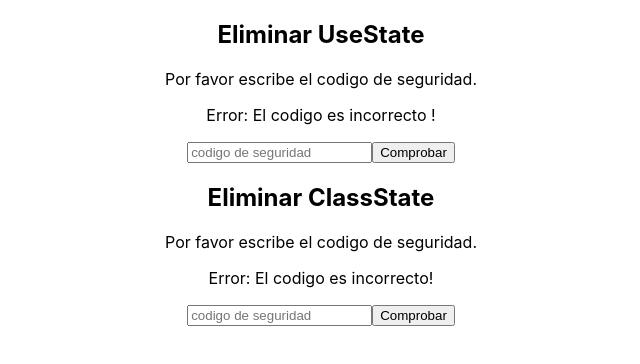
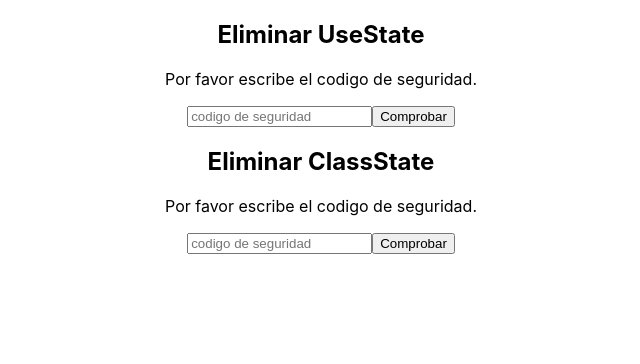
Before and after one commit to EdOliveros/Reactjs-Ruta-Completa, a React (Create React App) app: page / in a window 1280 px wide. Shown: the top 364 px of the page, without its empty margins (319-959 px from the left). Built offline with nearby package versions, Linux system fonts and the light colour scheme.

Commit message:
feat: :art: Aprendiendo a manejar el estado como un objeto en useState

```diff
--- a/src/ClassState.js
+++ b/src/ClassState.js
@@ -1,5 +1,7 @@
 import React from "react";
 import { Loading } from "./Loading";
+
+const SECURYTY_CODE = 'paradigma'
 
 class ClassState extends React.Component {
 
@@ -8,7 +10,8 @@ class ClassState extends React.Component {
         super(props);
 
         this.state = {
-            error: true,
+            value: '',
+            error: false,
             loading: false,
         }
     }
@@ -28,7 +31,11 @@ class ClassState extends React.Component {
             setTimeout(() => {
                 console.log('haciendo la validacion')
 
-                this.setState({ loading: false})
+                if( this.state.value === SECURYTY_CODE) {
+                    this.setState({ loading: false, error: false})
+                } else {
+                    this.setState({ loading: false, error: true})
+                }
 
                 console.log('terminando la validacion')
             }, 3000)
@@ -44,7 +51,7 @@ class ClassState extends React.Component {
                 <h2>Eliminar { this.props.name }</h2>
                 <p>Por favor escribe el codigo de seguridad.</p>
 
-                {this.state.error && (
+                {(this.state.error && !this.state.loading ) && (
                     <p>Error: El codigo es incorrecto!</p>
                 )}
 
@@ -52,7 +59,13 @@ class ClassState extends React.Component {
                     <Loading />
                 )}
 
-                <input placeholder="codigo de seguridad" />
+                <input
+                    placeholder="codigo de seguridad"
+                    value={this.state.value}
+                    onChange={(event) => {
+                        this.setState({ value: event.target.value })
+                    }}
+                />
                 <button
                     // onClick={() => this.setState({ error: !this.state.error })}
 
--- a/src/UseState.js
+++ b/src/UseState.js
@@ -1,42 +1,91 @@
 import React from "react";
 
+const SECURYTY_CODE = 'paradigma'
+
 function UseState({ name }) {
+    const [state, setState] = React.useState({
+        value: '',
+        error: false,
+        loading: false
+    })
 
-    const [ error, setError ] = React.useState(true)
-    const [ loading, setLoading ] = React.useState(false)
+    // const [ value, setValue ] = React.useState('');
+    // const [ error, setError ] = React.useState(false);
+    // const [ loading, setLoading ] = React.useState(false);
+
+    console.log(state)
 
     React.useEffect(() => {
         console.log('empezando el efecto')
 
-        if(!!loading) {
+        if(!!state.loading) {
+            // setError(false)
+            setState({
+                ...state,
+                error: false
+            })
             setTimeout(() => {
                 console.log('haciendo la validacion')
 
-                setLoading(false)
+                if(state.value === SECURYTY_CODE) {
+                    setState({
+                        ...state,
+                        loading: false,
+                        error: false
+                    })
+                    // setLoading(false)
+                } else {
+                    setState({
+                        ...state,
+                        loading: false,
+                        error: true
+                    })
+                    // setLoading(false)
+                    // setError(true)
+                }
 
                 console.log('terminando la validacion')
             }, 3000)
         }
 
         console.log('terminando el efecto')
-    }, [loading])
+    }, [state.loading])
 
     return (
         <div>
             <h2>Eliminar { name }</h2>
             <p>Por favor escribe el codigo de seguridad.</p>
 
-            { error && (
+            { state.error && (
                 <p>Error: El codigo es incorrecto !</p>
             ) }
 
-            { loading && (
+            { state.loading && (
                 <p>Cargando...</p>
             ) }
 
-            <input placeholder="codigo de seguridad" />
+            <input
+                value={state.value}
+                placeholder="codigo de seguridad"
+                onChange={(event) => {
+                    setState({
+                        ...state,
+                        value: event.target.value
+                    })
+                    // setValue(event.target.value)
+                    // setError(false)
+                    console.log(state.value)
+                }}
+            />
             <button
-                onClick={() => setLoading(true)}
+                onClick={() => {
+                    // setError(false)
+                    // setLoading(true)
+                    setState({
+                        ...state,
+                        loading: true
+                    })
+                }}
             >Comprobar</button>
         </div>
     );
```
